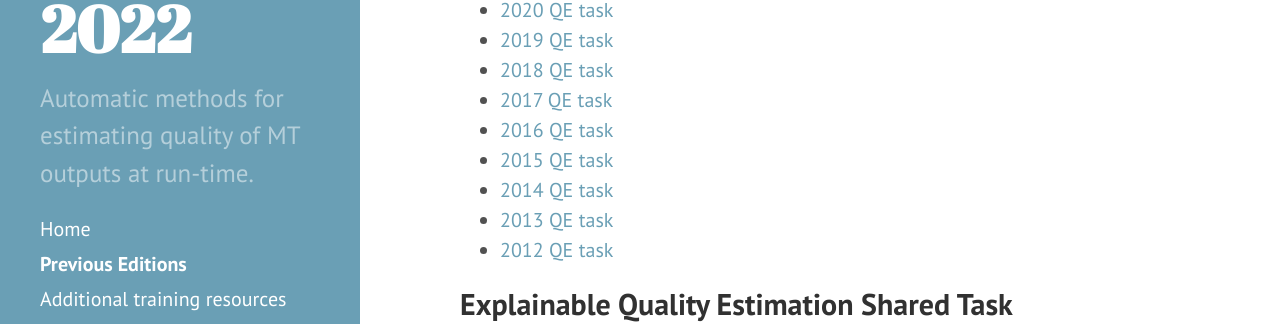
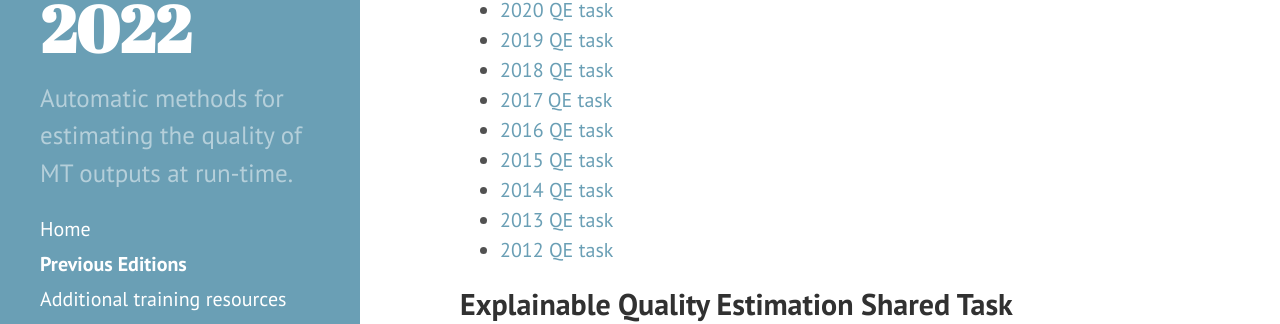
Before and after one commit to WMT-QE-Task/wmt-qe-2022, a Jekyll site: the page built from subtasks/previous.md, in a window 1280 px wide. Shown: the part 353-677 px from the top of the page. Built offline with Jekyll 4.4.1, drawn with Linux system fonts in a browser that asks for light colours; Markdown is read by kramdown in place of the engine named in the settings.

Commit message:
address revision

```diff
--- a/_config.yml
+++ b/_config.yml
@@ -8,8 +8,8 @@ permalink:        pretty
 # Setup
 title:            'WMT QE Shared Task 2022'
 #tagline:          'A Jekyll theme'
-description:      'Automatic methods for estimating quality of MT outputs at run-time.'
-url:             /wmt-qe-2022/
+description:      'Automatic methods for estimating the quality of MT outputs at run-time.'
+url:               /wmt-qe-2022/
 baseurl:           /wmt-qe-2022/
 
 #author:
--- a/_includes/sidebar.html
+++ b/_includes/sidebar.html
@@ -20,7 +20,7 @@
       {% for node in pages_list %}
         {% if node.title != null %}
           {% if node.layout == "page" %}
-            <a class="sidebar-nav-item{% if page.url == node.url %} active{% endif %}" href="{{ node.url }}">{{ node.title }}</a>
+            <a class="sidebar-nav-item{% if page.url == node.url %} active{% endif %}" href="{{ site.baseurl }}{{ node.url }}">{{ node.title }}</a>
           {% endif %}
         {% endif %}
       {% endfor %}
```
Also changed, not shown: 1 other file.
